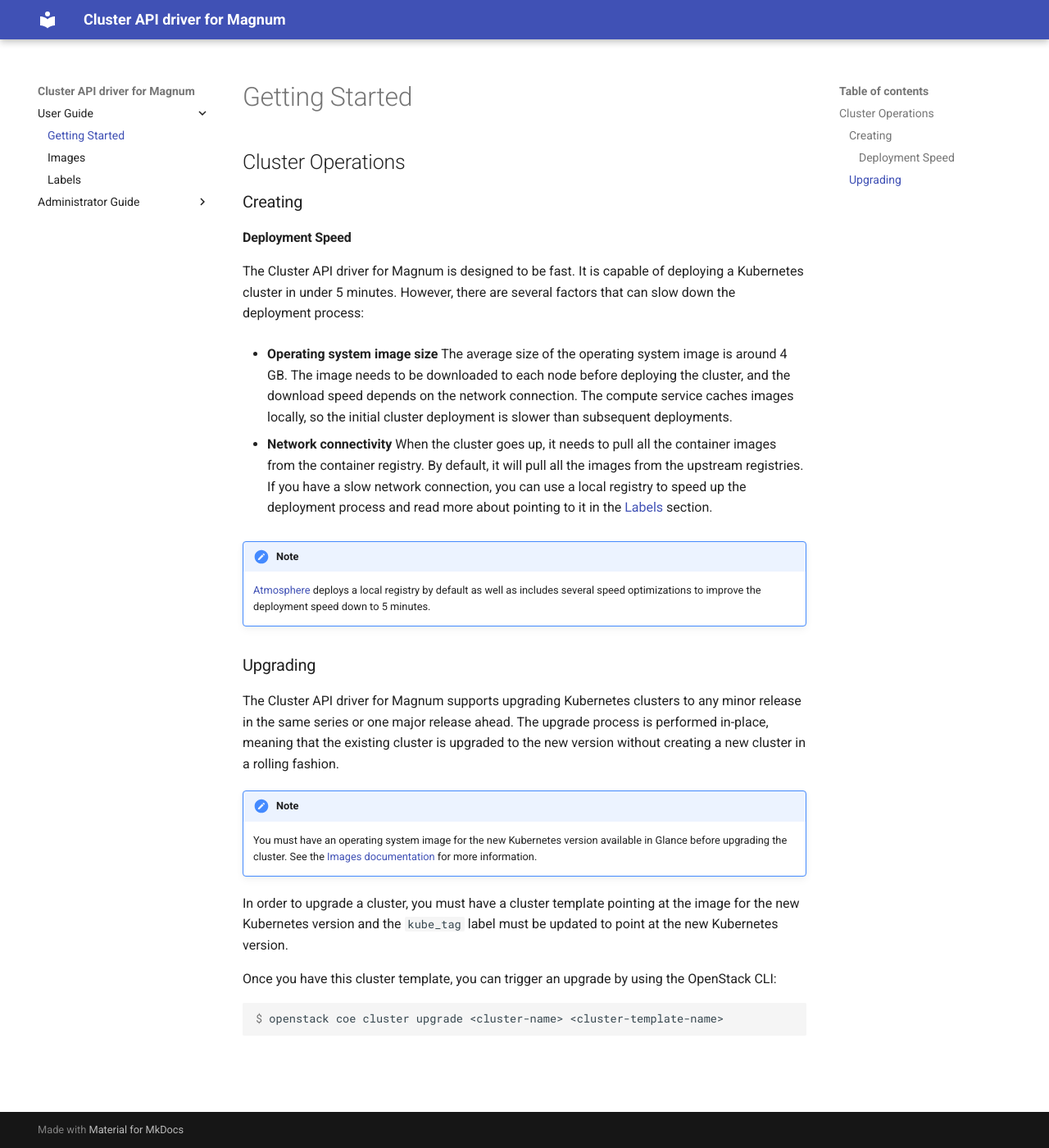
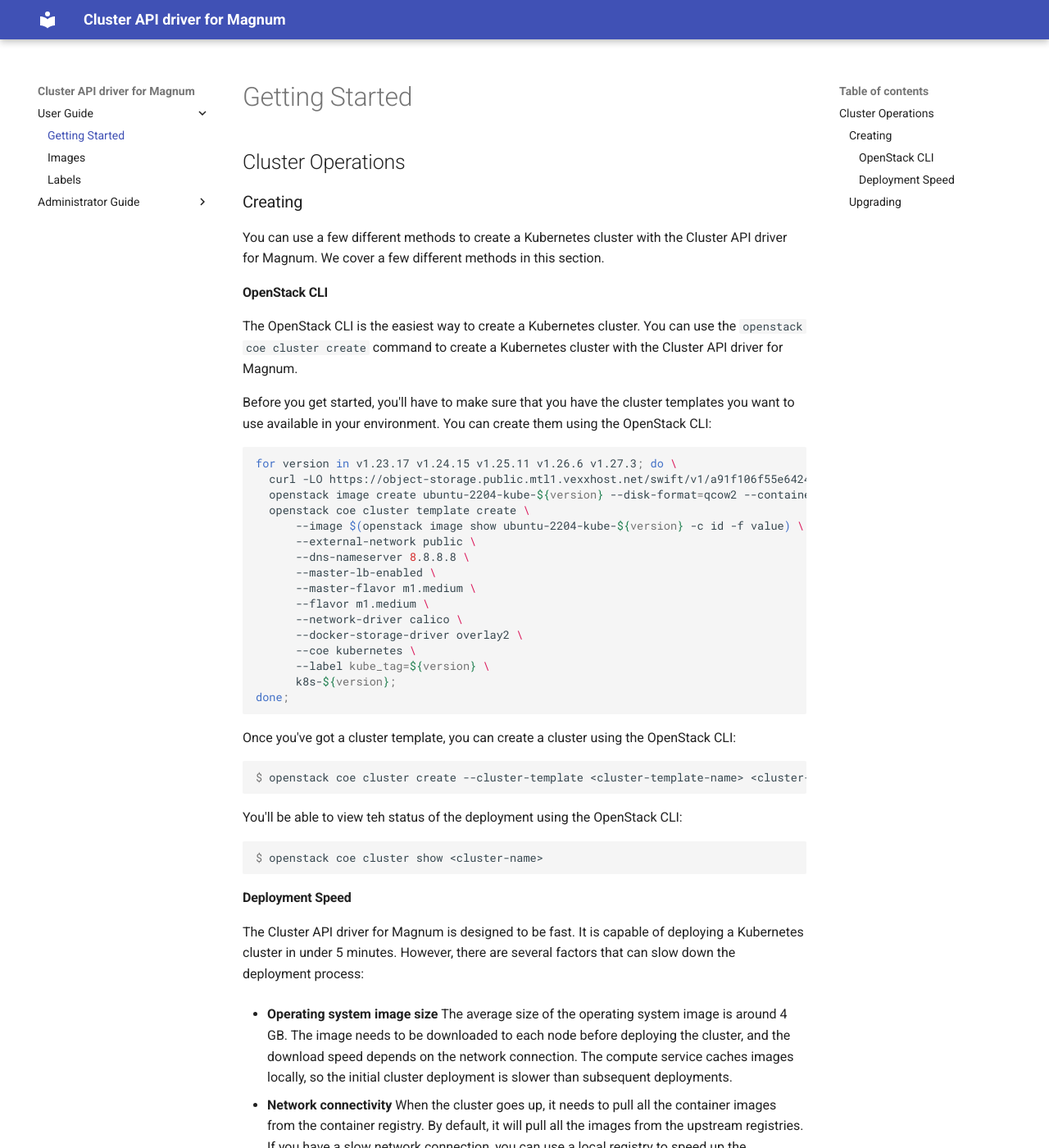
Before and after one commit to vexxhost/magnum-cluster-api, an MkDocs documentation site: the page built from docs/user/getting-started.md, in a window 1280 px wide and 1400 px high. Shown: the whole window at 82% size. Built offline with MkDocs 1.6.1 and Material for MkDocs 9.7.7, drawn with Linux system fonts in a browser that asks for light colours.

Commit message:
doc: added cli instructions

````diff
--- a/docs/user/getting-started.md
+++ b/docs/user/getting-started.md
@@ -3,6 +3,52 @@
 ## Cluster Operations
 
 ### Creating
+
+You can use a few different methods to create a Kubernetes cluster with the
+Cluster API driver for Magnum.  We cover a few different methods in this
+section.
+
+#### OpenStack CLI
+
+The OpenStack CLI is the easiest way to create a Kubernetes cluster.  You can
+use the `openstack coe cluster create` command to create a Kubernetes cluster
+with the Cluster API driver for Magnum.
+
+Before you get started, you'll have to make sure that you have the cluster
+templates you want to use available in your environment.  You can create them
+using the OpenStack CLI:
+
+```bash
+for version in v1.23.17 v1.24.15 v1.25.11 v1.26.6 v1.27.3; do \
+  curl -LO https://object-storage.public.mtl1.vexxhost.net/swift/v1/a91f106f55e64246babde7402c21b87a/magnum-capi/ubuntu-2204-kube-${version}.qcow2; \
+  openstack image create ubuntu-2204-kube-${version} --disk-format=qcow2 --container-format=bare --property os_distro=ubuntu --file=ubuntu-2204-kube-${version}.qcow2; \
+  openstack coe cluster template create \
+      --image $(openstack image show ubuntu-2204-kube-${version} -c id -f value) \
+      --external-network public \
+      --dns-nameserver 8.8.8.8 \
+      --master-lb-enabled \
+      --master-flavor m1.medium \
+      --flavor m1.medium \
+      --network-driver calico \
+      --docker-storage-driver overlay2 \
+      --coe kubernetes \
+      --label kube_tag=${version} \
+      k8s-${version};
+done;
+```
+
+Once you've got a cluster template, you can create a cluster using the OpenStack
+CLI:
+
+```console
+$ openstack coe cluster create --cluster-template <cluster-template-name> <cluster-name>
+```
+
+You'll be able to view teh status of the deployment using the OpenStack CLI:
+
+```console
+$ openstack coe cluster show <cluster-name>
+```
 
 #### Deployment Speed
 
````
